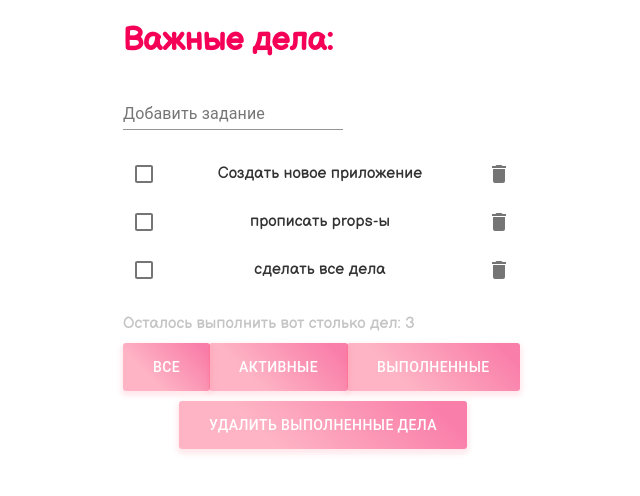
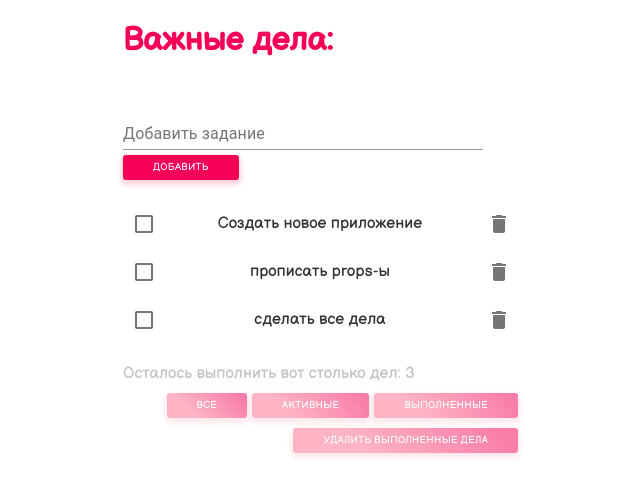
Before and after one commit to WebHeroSchool/AnntodoReact, a React (Create React App) app: page / in a window 1280 px wide. Shown: the top 496 px of the page, without its empty margins (317-957 px from the left). Built offline with nearby package versions, Linux system fonts and the light colour scheme.

Commit message:
Добавление элемента. Работа с формами

```diff
--- a/src/components/App/App.js
+++ b/src/components/App/App.js
@@ -22,7 +22,9 @@ class App extends React.Component {
 					isDone: false,
 					id: 3
 				}
-		]
+		],
+		count: 3,
+		error: false
 	};
 
 	onClickDone = id => {
@@ -38,22 +40,46 @@ class App extends React.Component {
 		this.setState({ items: newItemList});
 	};
 
-	onClickDelete = id => {
-		const deleteItem = this.state.items.filter(item => item.id !== id);
-		this.setState({ items: deleteItem});
-	};
+	onClickDelete = id => this.setState(state => ({ items: this.state.items.filter(item => item.id !== id)}));
 
+	// onClickDelete = id => {
+	// 	const deleteItem = this.state.items.filter(item => item.id !== id);
+	// 	this.setState({ items: deleteItem});
+	// };
+
+	// onClickDelete = id => this.setState({ items: this.state.items.filter(item => item.id !== id)});
+
+	onClickAdd = value => {
+		if (value !== '') {
+			this.setState(state => ({
+				items: [
+					...state.items,
+					{
+						value,
+						isDone: false,
+						id: state.count + 1
+					}
+				],
+				count: state.count + 1,
+				error: false
+			}));
+		} else {
+			this.setState(state => ({
+				error: true
+			}));
+		}
+	}
 	render() {
 		return (
 			<div className={styles.wrap}>
 				<h1 className={styles.title}>Важные дела:</h1>
-				<InputItem />
+				<InputItem onClickAdd={this.onClickAdd} error={this.state.error} />
 				<ItemList
 					items={this.state.items}
 					onClickDone={this.onClickDone}
 					onClickDelete={this.onClickDelete}
 				/>
-				<Footer count={3} />
+				<Footer count={this.state.count} />
 			</div>);
 	}
 }
--- a/src/components/App/App.module.css
+++ b/src/components/App/App.module.css
@@ -1,6 +1,6 @@
 .wrap {
 	font-family: 'Balsamiq Sans', cursive;
-	margin: auto;
+	margin: 0 auto;
 	width: 400px;
 }
 .title {
--- a/src/components/Footer/Footer.js
+++ b/src/components/Footer/Footer.js
@@ -4,17 +4,21 @@ import Button from '@material-ui/core/Button';
 import ButtonGroup from '@material-ui/core/ButtonGroup';
 
 const style = {
+	fontFamily: "'Balsamiq Sans', cursive",
+	margin: '0 5px 0 0',
+	fontSize: '10px',
 	opacity: '0.5',
     background: 'linear-gradient(45deg, #FE6B8B 30%, #f50057 90%)',
     borderRadius: 3,
     border: 0,
     color: 'white',
-    height: 48,
+    height: 25,
     padding: '0 30px',
     boxShadow: '0 3px 5px 2px rgba(255, 105, 135, .3)',
 };
 
-const Footer = ({ count}) => (<div>
+const Footer = ({ count}) => (
+	<div>
 		<div className={styles.counter}>
 			Осталось выполнить вот столько дел: { count }
 		</div>
--- a/src/components/Footer/Footer.module.css
+++ b/src/components/Footer/Footer.module.css
@@ -4,8 +4,10 @@
 }
 .filter {
 	margin: 0 0 10px 0;
+	display: flex;
+	justify-content: flex-end;
 }
 .delete {
 	display: flex;
-	justify-content: center;
+	justify-content: flex-end;
 }
--- a/src/components/InputItem/InputItem.js
+++ b/src/components/InputItem/InputItem.js
@@ -1,11 +1,74 @@
 import React from 'react';
+import styles from './InputItem.module.css';
 import TextField from '@material-ui/core/TextField';
+import Button from '@material-ui/core/Button';
 
-const InputItem = () => (<div>
-	<TextField
-		id="standard-basic"
-		label="Добавить задание"
-	/>
-</div>);
+const styleField = {
+	fontFamily: "'Balsamiq Sans', cursive",
+	width: '100%',
+	margin: '0 0 5px 0',
+};
+const styleButton = {
+	fontFamily: "'Balsamiq Sans', cursive",
+	fontSize: '10px',
+    borderRadius: 3,
+    border: 0,
+    color: 'white',
+    height: 25,
+    padding: '0 30px',
+    boxShadow: '0 3px 5px 2px rgba(255, 105, 135, .3)',
+};
+
+class InputItem extends React.Component {
+	state = {
+		inputValue: ''
+	};
+
+	onButtonClick = () => {
+		this.setState({
+			inputValue: ''
+		});
+		this.props.onClickAdd(this.state.inputValue.toLowerCase());
+	}
+
+	render () {
+		const { onClickAdd } = this.props;
+		const fieldError = this.props.error;
+		let errorForm;
+		if (fieldError) {
+			errorForm = 'Ошибка: поле для ввода не может быть пустым'
+		} else {
+			errorForm = ''
+		}
+
+		return (
+			<div>
+				<div className={styles.wrap}>
+					<div className={styles.form}>
+						{ errorForm }
+					</div>
+				</div>
+				<div className={styles.field}>
+					<TextField
+						style={styleField}
+						id="standard-basic"
+						label="Добавить задание"
+						value={this.state.inputValue.toUpperCase()}
+						onChange={event => this.setState({ inputValue: event.target.value })}
+					/>
+				</div>
+				<div>
+					<Button
+						variant="contained"
+						color="secondary"
+						style={styleButton}
+						onClick={this.onButtonClick}
+					>
+				    	Добавить
+				    </Button>
+				</div>
+			</div>);
+		}
+}
 
 export default InputItem;
--- /dev/null
+++ b/src/components/InputItem/InputItem.module.css
@@ -0,0 +1,10 @@
+.field {
+	width: 360px;
+}
+.form {
+	  position: relative;
+	  padding: 5px;
+	  text-align: center;
+	  color:#FF0000;
+	  margin-bottom: 10px;
+}
--- a/src/components/ItemList/ItemList.js
+++ b/src/components/ItemList/ItemList.js
@@ -3,7 +3,7 @@ import Item from '../Item/Item';
 import styles from './ItemList.module.css';
 
 const ItemList = ({items, onClickDone, onClickDelete}) => (<ul className={styles.list}>
-	{items.map(item => <li key={item.value}>
+	{items.map(item => <li key={item.id}>
 		<Item
 			value={item.value}
 			isDone={item.isDone}
```
Lines whose indentation alone changed are shown as unchanged.
